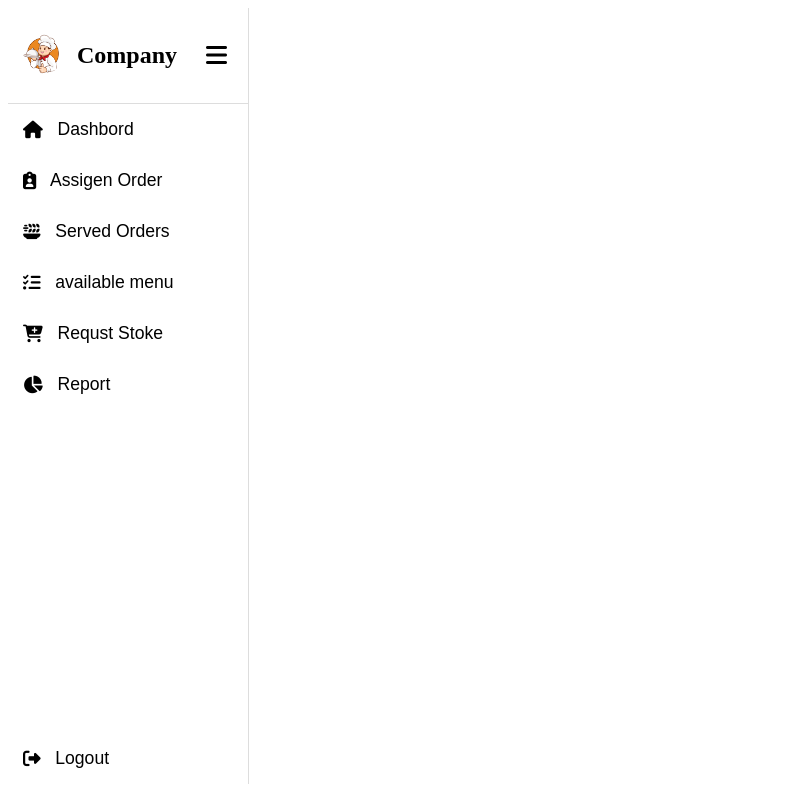
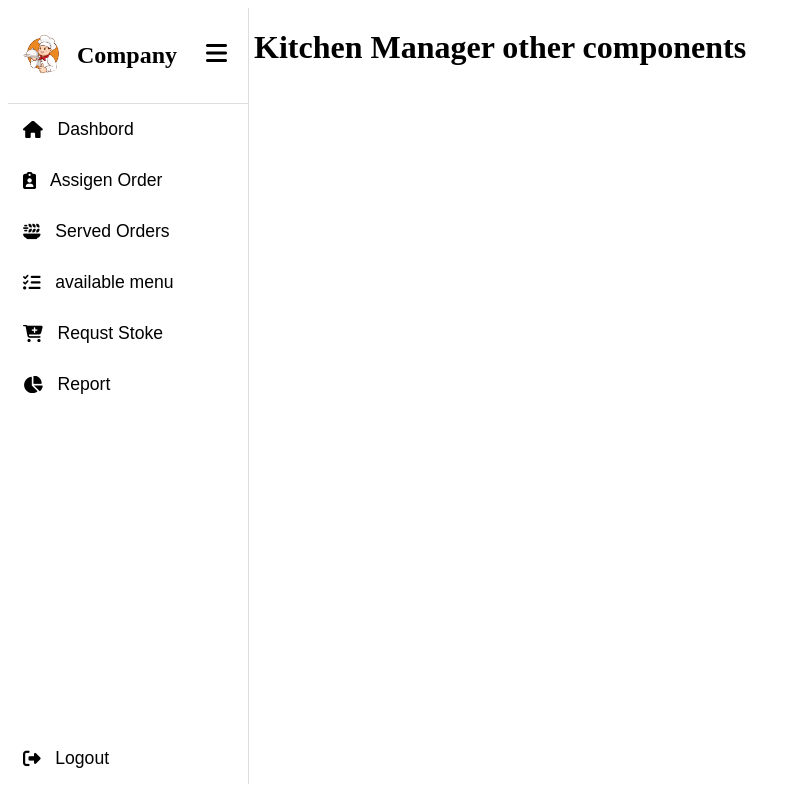
Before and after one commit to Kida-101/RMS, a React (Vite) app in the folder frontend/: page / in a window 1280 px wide. Shown: the whole page, without its empty margins (0-786 px from the left). Built offline with nearby package versions, Linux system fonts and the light colour scheme.

Commit message:
Updated logic in Kitchen_manager component

```diff
--- a/frontend/src/App.css
+++ b/frontend/src/App.css
@@ -0,0 +1,15 @@
+.main{
+    background-color: aqua;
+    display: flex;
+    flex-direction: row;
+
+}
+.nav{
+    display: block;
+    max-width: 200px;
+    min-width: 60px;
+}
+.other{
+    width: auto;
+    font-size: large;
+}
--- a/frontend/src/components/Kitchen_menu_bar/Kitchen_menu_bar.css
+++ b/frontend/src/components/Kitchen_menu_bar/Kitchen_menu_bar.css
@@ -1,3 +1,6 @@
+* {
+    overflow: hidden;
+}
 /* Maximized Menu */
 .Kitchen_menu_bar_contener_max{
     display: flex;
@@ -6,14 +9,16 @@
     border-right: 1px solid #ddd;
     width: 240px;
     height: 97vh;
+    margin-right: 5px;
 }
 .Kitchen_menu_bar_contener_mini{
     display: flex;
     flex-direction: column;
+    justify-content: space-between;
     border-right: 1px solid #ddd;
     width: 60px;
-    justify-content: space-between;
     height: 97vh;
+    margin-right: 5px;
 }
 .maximize_menu {
     display: flex;
--- a/frontend/src/pages/Kitchen_manager.jsx
+++ b/frontend/src/pages/Kitchen_manager.jsx
@@ -1,10 +1,14 @@
 import React from 'react'
+import './styles/Kitchen_manager.css'
 import Kitchen_menu_bar from '../components/Kitchen_menu_bar/Kitchen_menu_bar'
 
 function Kitchen_manager() {
   return (
-    <div>
-        <Kitchen_menu_bar/>
+    <div className='Kitchen_manager_continer'>
+        <div className='Kitchen_menu_bar'><Kitchen_menu_bar/></div>
+        <div className='main'>
+          <h1>Kitchen Manager other components</h1>
+        </div>
     </div>
   )
 }
--- /dev/null
+++ b/frontend/src/pages/styles/Kitchen_manager.css
@@ -0,0 +1,14 @@
+.Kitchen_manager_continer{
+display: flex;
+flex-direction: row;
+}
+.Kitchen_menu_bar{
+    position: relative;
+    top: 0;
+    width: auto;
+    z-index: 10;
+}
+.main {
+    flex-grow: 1;
+    overflow-y: hidden;
+}
```
